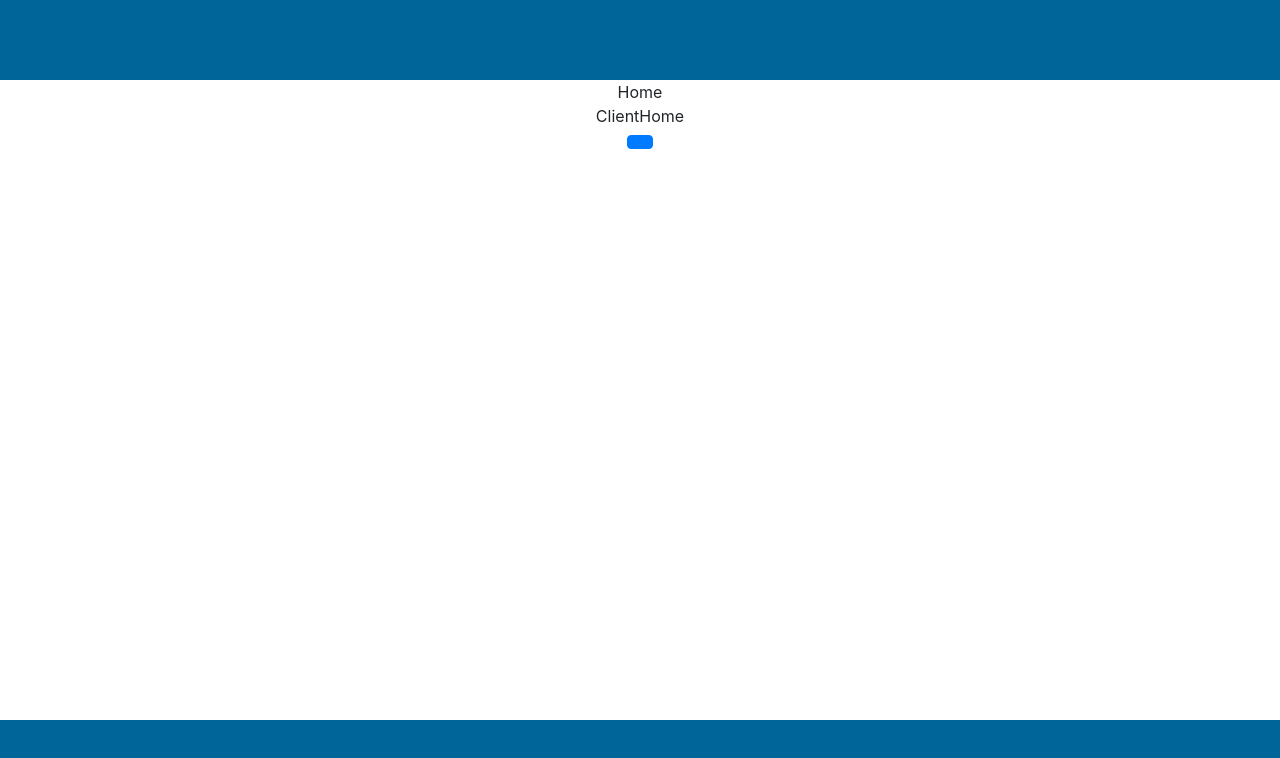
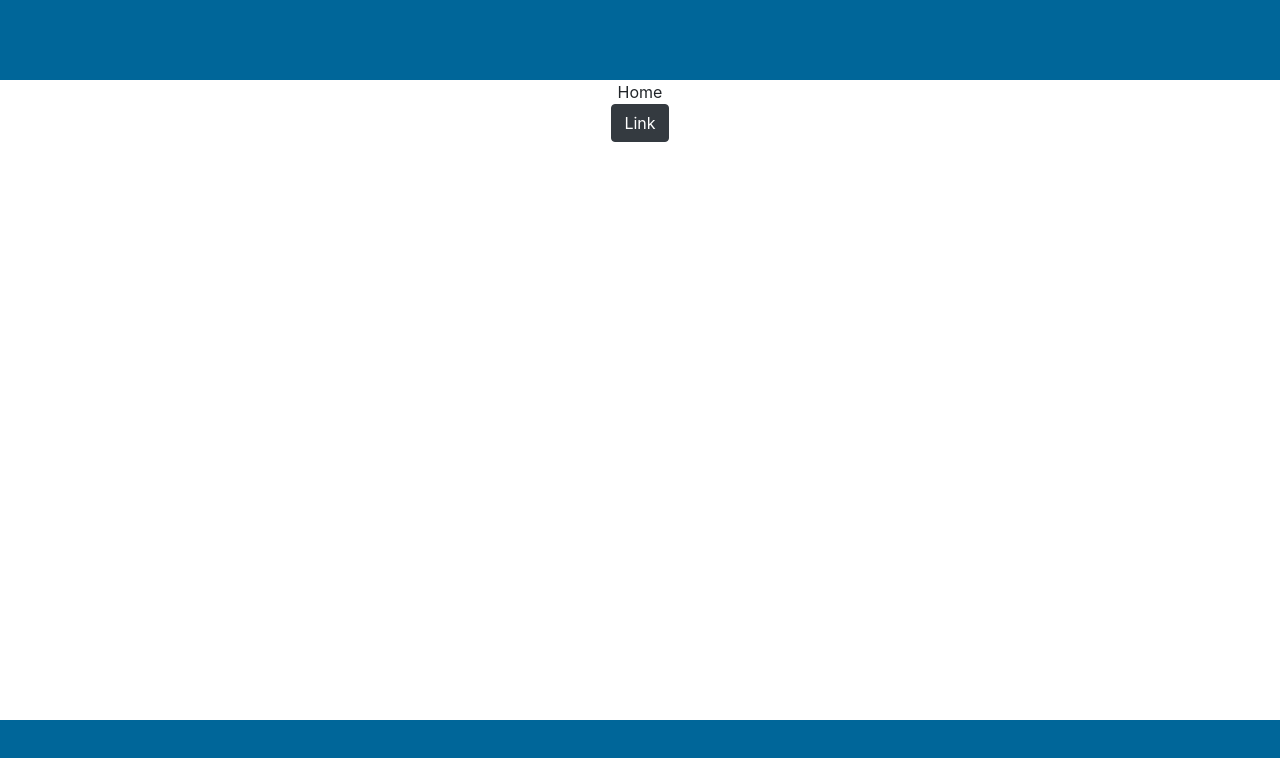
Before and after one commit to zipit145/incplan, a React (Create React App) app: page / in a window 1280 px wide. Shown: the top 758 px of the page. Built offline with nearby package versions, Linux system fonts and the light colour scheme.

Commit message:
react router working

```diff
--- a/package.json
+++ b/package.json
@@ -8,6 +8,7 @@
     "react-bootstrap": "^1.0.0-beta.5",
     "react-dom": "^16.8.4",
     "react-router": "^5.0.0",
+    "react-router-dom": "^5.0.0",
     "react-scripts": "2.1.8"
   },
   "scripts": {
--- a/src/App.js
+++ b/src/App.js
@@ -9,6 +9,7 @@
 import Container from 'react-bootstrap/Container';
 import Row from 'react-bootstrap/Row';
 import Col from 'react-bootstrap/Col';
+import { BrowserRouter as Router, Route, Link } from "react-router-dom";
 
 
 
@@ -18,16 +19,13 @@
   render() {
     return (
       <div className="App">
-
-            <Header />
-            <Home />
-            <ClientHome />
-            <Button />
-            <Footer />
-
-
-
-
+            <Router>
+              <Header />
+              <Route exact path="/" component={Home} />
+              <Route path='/client' component={ClientHome}/>
+              <Button variant="dark" href="/client">Link</Button>
+              <Footer />
+            </Router>
       </div>
     );
   }
```
Also changed, not shown: 1 other file (tests, documents, lock files or other folders).
